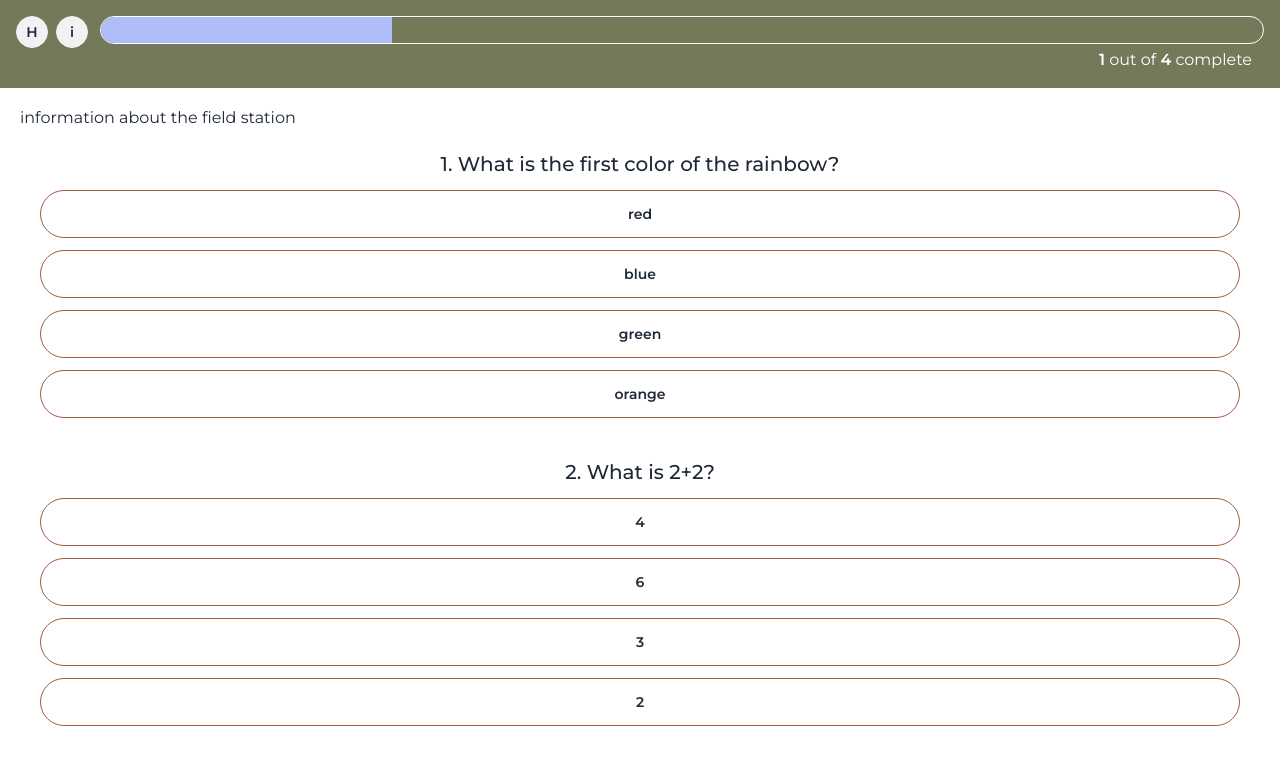
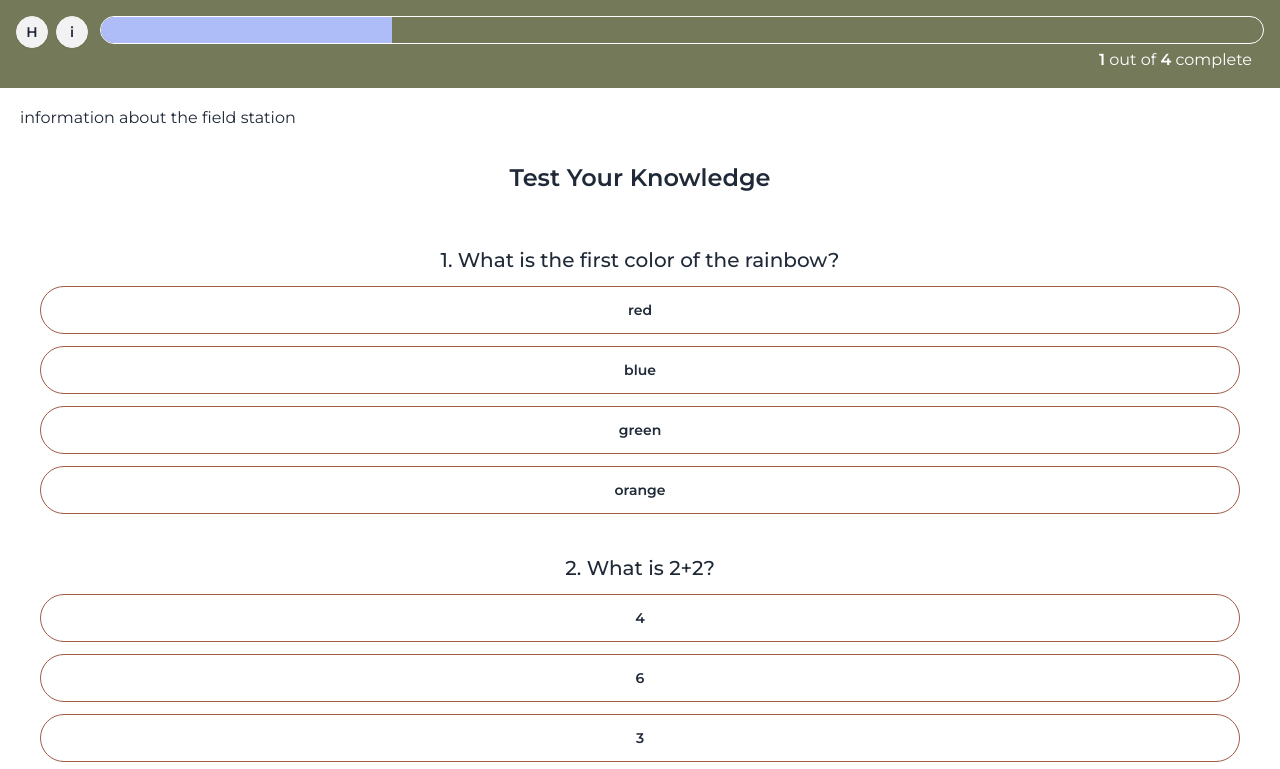
Before and after one commit to jldavis23/crfs-scavenger-hunt, a Next.js app: page /quiz in a window 1280 px wide. Shown: the top 769 px of the page. Built offline with nearby package versions, Linux system fonts and the light colour scheme; a web font is replaced by a local one.

Commit message:
minor fixes

```diff
--- a/app/components/Crossword.js
+++ b/app/components/Crossword.js
@@ -28,7 +28,8 @@ export const Crossword = ({ puzzle, puzzleCompleted, setPuzzleCompleted }) => {
                 <h2 className="font-semibold text-2xl m-8 text-center text-success">Puzzle Complete ✓</h2>
             ) : (
                 puzzleCompleted === false ? (
-                    <h2 className="font-semibold text-2xl m-8 text-center">Complete the Crossword Puzzle</h2>,
+                    <div>
+                        <h2 className="font-semibold text-2xl m-8 text-center">Complete the Crossword Puzzle</h2>
 
                         <div className="flex flex-col items-center gap-10">
                             <div className=''>
@@ -76,12 +77,15 @@ export const Crossword = ({ puzzle, puzzleCompleted, setPuzzleCompleted }) => {
                             </div>
 
                         </div>
+                    </div>
                 ) : (
                     <div className='text-center'>
                         <span className="loading loading-spinner loading-lg text-primary"></span>
                     </div>
                 )
+
             )}
+
 
 
         </section>
--- a/app/components/Quiz.js
+++ b/app/components/Quiz.js
@@ -88,7 +88,10 @@ export const Quiz = ({ quiz, quizCompleted, setQuizCompleted }) => {
                 <h2 className="font-semibold text-2xl m-8 text-center text-success">Quiz Complete ✓</h2>
             ) : (
                 quizCompleted === false ? (
-                    <h2 className="font-semibold text-2xl m-8 text-center">Test Your Knowledge</h2>,
+                    <div>
+
+
+                        <h2 className="font-semibold text-2xl m-8 text-center">Test Your Knowledge</h2>
 
                         <form id='quiz' onSubmit={submitOrTryAgain}>
                             {quiz.map((question, i) => (
@@ -132,6 +135,7 @@ export const Quiz = ({ quiz, quizCompleted, setQuizCompleted }) => {
 
                             {quizCompleted ? '' : <button type='submit' className="btn btn-secondary rounded-full w-full mt-2" onClick={scrollTo}>{showResults ? 'RETRY QUIZ' : 'SUBMIT'}</button>}
                         </form>
+                    </div>
                 ) : (
                     <div className='text-center'>
                         <span className="loading loading-spinner loading-lg text-primary"></span>
```
Lines whose indentation alone changed are shown as unchanged.
